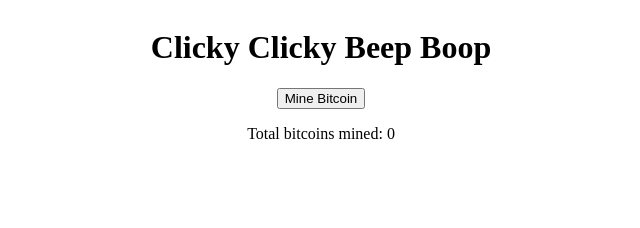
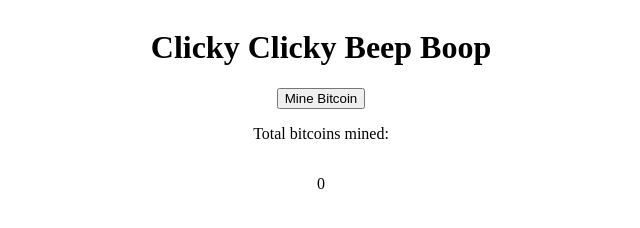
Before and after one commit to MainShayne233/clicky_clicky_beep_boop, a plain HTML site: page src/index.html in a window 1280 px wide. Shown: the full height of the page, 319-959 px from the left. Drawn offline with Linux system fonts and the light colour scheme.

Commit message:
Assignment 1

```diff
--- a/src/index.html
+++ b/src/index.html
@@ -4,9 +4,12 @@
   Usually you need to import quite a few things into the web page, like a CSS stylesheet to help
   make the page look good. The <head> section is where you declare most of these imports.
 
-  Here, we're just saying "Go get the stylesheet that's called main.css and load it onto the page
+  Here, we're just saying:
+  - "Use UTF-8 encoding" (Don't worry about this)
+  - "Go get the stylesheet that's called main.css and load it onto the page
 -->
 <head>
+  <meta charset="utf-8">
   <link rel="stylesheet" type="text/css" href="main.css">
 </head>
 
@@ -27,7 +30,8 @@
     <!-- This is obviousily a button, and we've also given it an id so we can refer to it later -->
     <button id="mine-bitcoin-button">Mine Bitcoin</button>
     <!-- <p>'s are just for normal text -->
-    <p>Total bitcoins mined: 0</p>
+    <p>Total bitcoins mined: </p>
+    <p>0</p>
   </div>
 
   <!--
```
Also changed, not shown: 2 other files.
